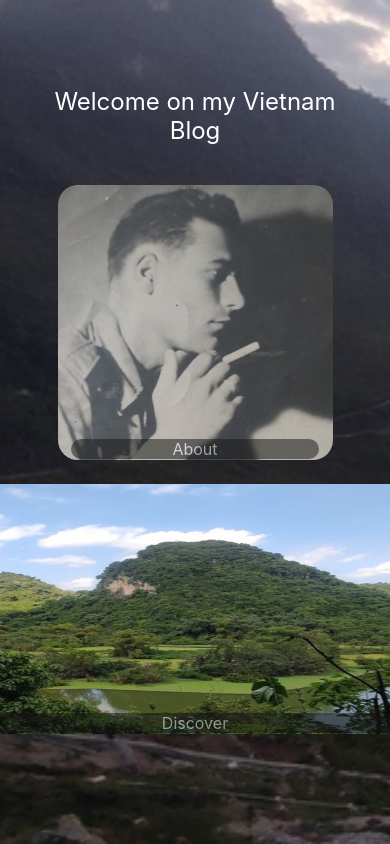
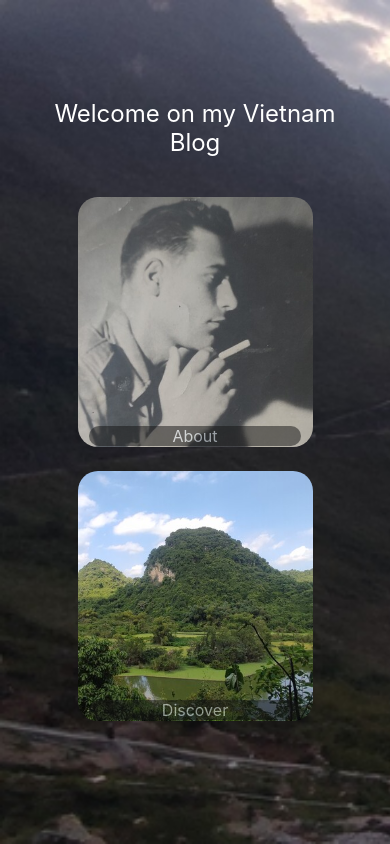
Before and after one commit to LoicMadern/vietnam-blog, a React (Create React App) app: page / in a window 390 px wide. Built offline with nearby package versions, Linux system fonts and the light colour scheme.

Commit message:
optimisation image loading #12   respecting image ratio

```diff
--- a/src/components/image-components/about-image/AboutImage.css
+++ b/src/components/image-components/about-image/AboutImage.css
@@ -1,4 +1,11 @@
 .about-image {
   width: 275px;
-  height: 275px;
+  height: 259px;
 }
+
+@media (max-width: 1200px) {
+  .about-image {
+    width: 235px;
+    height: 250px;
+  }
+}
--- a/src/components/image-components/discover-image/DiscoverImage.css
+++ b/src/components/image-components/discover-image/DiscoverImage.css
@@ -1,4 +1,11 @@
 .discover-image {
-  width: 450px;
-  height: 250px;
+  width: 275px;
+  height: 259px;
 }
+
+@media (max-width: 1200px) {
+  .discover-image {
+    width: 235px;
+    height: 250px;
+  }
+}
```
